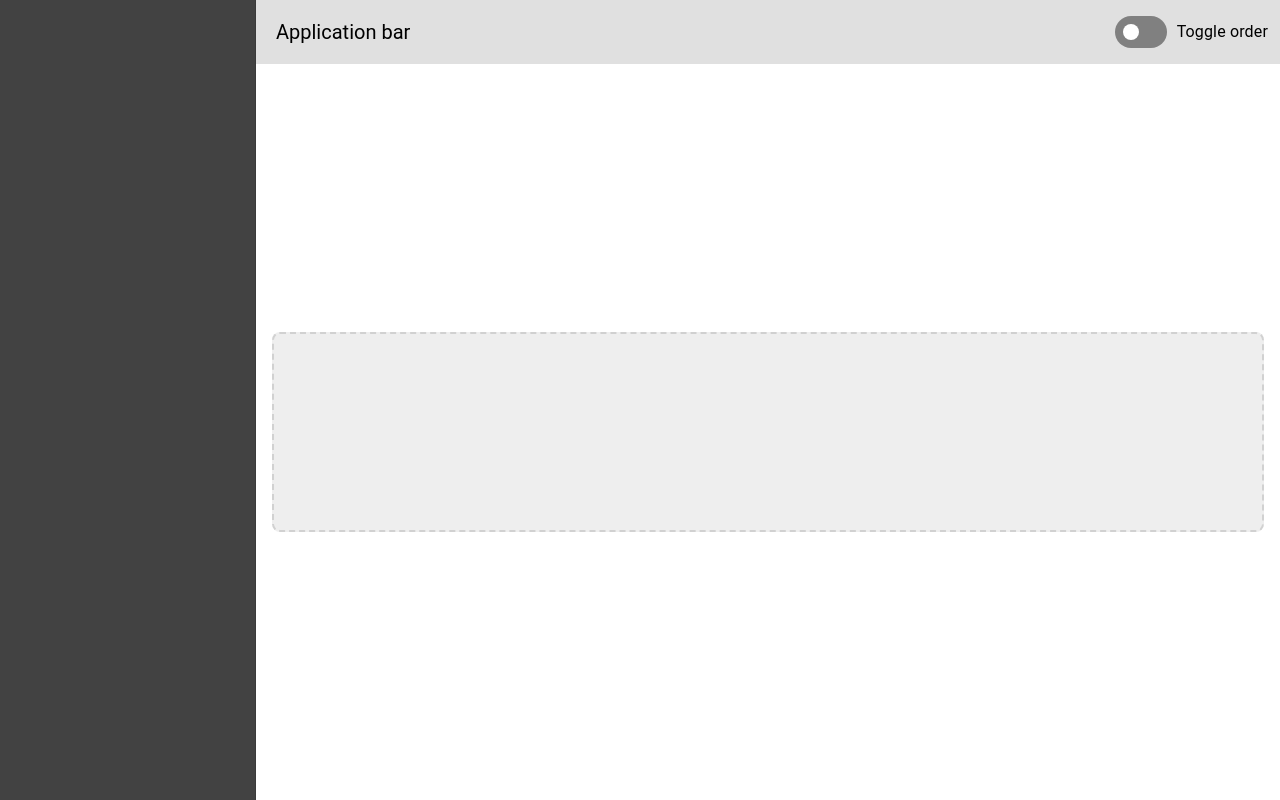
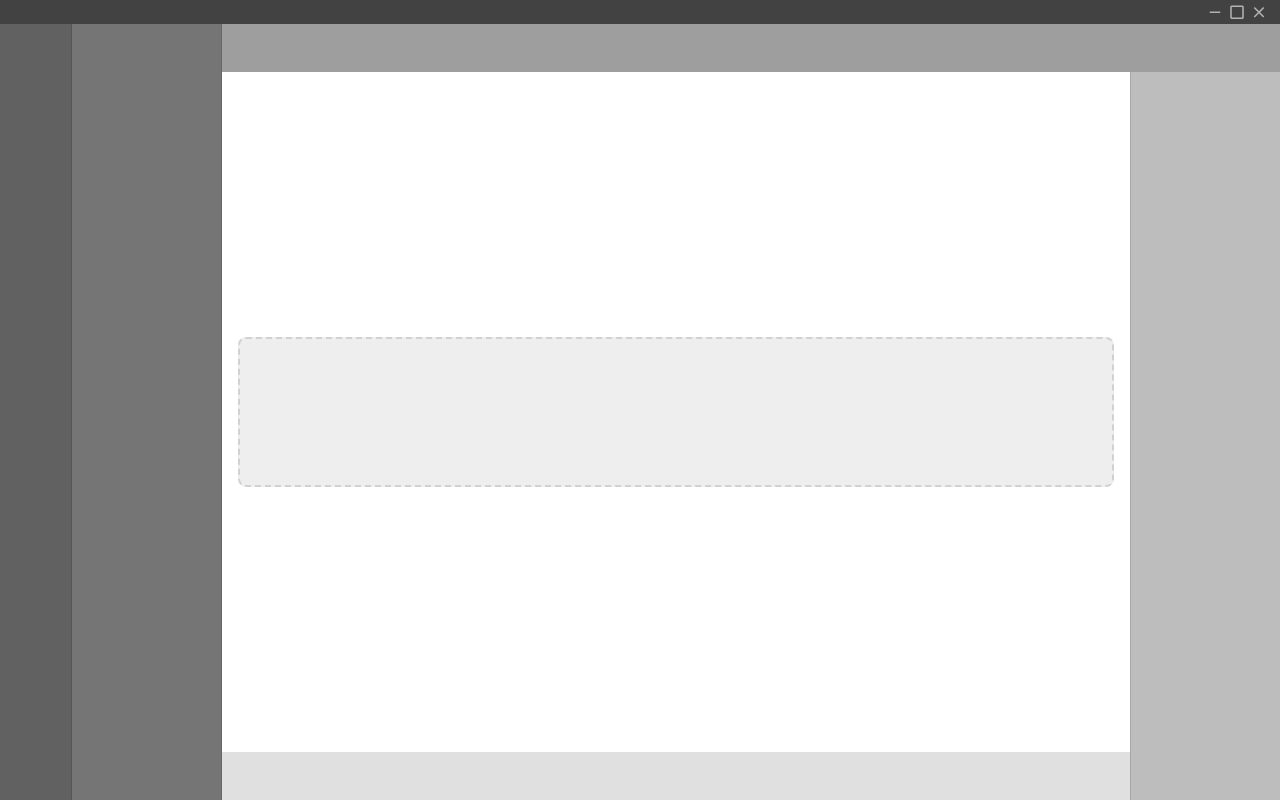
Before and after one commit to AlfredClark/alfred-clark-toolkit, a Vue app: page / in a window 1280 px wide. Built offline with nearby package versions, Linux system fonts and the light colour scheme.

Commit message:
Optimize window operation logic

```diff
--- a/package.json
+++ b/package.json
@@ -37,6 +37,7 @@
     "@electron-toolkit/eslint-config-prettier": "3.0.0",
     "@electron-toolkit/eslint-config-ts": "^3.1.0",
     "@electron-toolkit/tsconfig": "^2.0.0",
+    "@mdi/font": "^7.4.47",
     "@types/node": "^22.18.6",
     "@vitejs/plugin-vue": "^6.0.1",
     "@vue/runtime-core": "^3.5.22",
--- a/src/renderer/src/App.vue
+++ b/src/renderer/src/App.vue
@@ -1,7 +1,7 @@
 <script setup lang="ts"></script>
 
 <template>
-  <v-app class="w-100 h-100 pa-0">
+  <v-app class="w-100 h-100 pa-0 ma-0">
     <router-view></router-view>
   </v-app>
 </template>
--- a/src/renderer/src/assets/styles/main.css
+++ b/src/renderer/src/assets/styles/main.css
@@ -11,3 +11,12 @@
   justify-content: center;
   flex-direction: column;
 }
+
+.electron-drag-bar {
+  -webkit-app-region: drag;
+  user-select: none;
+}
+
+.electron-no-drag {
+  -webkit-app-region: no-drag;
+}
--- a/src/renderer/src/main.ts
+++ b/src/renderer/src/main.ts
@@ -1,4 +1,5 @@
 import './assets/styles/main.css'
+import '@mdi/font/css/materialdesignicons.css'
 
 import { createApp } from 'vue'
 import App from './App.vue'
@@ -14,6 +15,7 @@ import piniaPluginPersistedstate from 'pinia-plugin-persistedstate'
 import { createVueI18nAdapter } from 'vuetify/locale/adapters/vue-i18n'
 import { useI18n } from 'vue-i18n'
 import themes from '@renderer/themes'
+import { mdi, aliases } from 'vuetify/iconsets/mdi'
 
 // 创建vuetify插件对象
 const vuetify = createVuetify({
@@ -25,6 +27,13 @@ const vuetify = createVuetify({
   theme: {
     defaultTheme: 'light',
     themes
+  },
+  icons: {
+    defaultSet: 'mdi',
+    aliases,
+    sets: {
+      mdi
+    }
   }
 })
 
--- a/src/renderer/src/view/HomeView.vue
+++ b/src/renderer/src/view/HomeView.vue
@@ -1,32 +1,41 @@
 <script setup lang="ts">
-import { ref } from 'vue'
-
-const order = ref(0)
+const minimize = (): void => window.electron.ipcRenderer.send('minimize')
+const maximize = (): void => window.electron.ipcRenderer.send('maximize')
+const close = (): void => window.electron.ipcRenderer.send('close')
 </script>
 
 <template>
-  <v-navigation-drawer color="surface-variant" permanent></v-navigation-drawer>
+  <v-system-bar class="electron-drag-bar" color="grey-darken-3">
+    <v-icon icon="mdi-minus" class="electron-no-drag mr-1" @click="minimize"></v-icon>
+    <v-icon
+      icon="mdi-checkbox-blank-outline"
+      class="electron-no-drag mr-1"
+      @click="maximize"
+    ></v-icon>
+    <v-icon icon="mdi-close" class="electron-no-drag mr-1" @click="close"></v-icon>
+  </v-system-bar>
 
-  <v-app-bar :order="order" color="grey-lighten-2" title="Application bar" flat>
-    <template v-slot:append>
-      <v-switch
-        v-model="order"
-        class="me-2"
-        false-value="0"
-        label="Toggle order"
-        true-value="-1"
-        hide-details
-        inset
-      ></v-switch>
-    </template>
-  </v-app-bar>
+  <v-navigation-drawer color="grey-darken-2" width="72" permanent></v-navigation-drawer>
+
+  <v-navigation-drawer color="grey-darken-1" width="150" permanent></v-navigation-drawer>
+
+  <v-app-bar color="grey" height="48" flat></v-app-bar>
+
+  <v-navigation-drawer
+    color="grey-lighten-1"
+    location="right"
+    width="150"
+    permanent
+  ></v-navigation-drawer>
+
+  <v-app-bar color="grey-lighten-2" height="48" location="bottom" flat></v-app-bar>
 
   <v-main class="d-flex align-center justify-center" height="300">
     <v-container>
       <v-sheet
         border="dashed md"
         color="surface-light"
-        height="200"
+        height="150"
         rounded="lg"
         width="100%"
       ></v-sheet>
```
Also changed, not shown: src/main/index.ts (+18 -1 lines), 1 other file (tests, documents, lock files or other folders).
